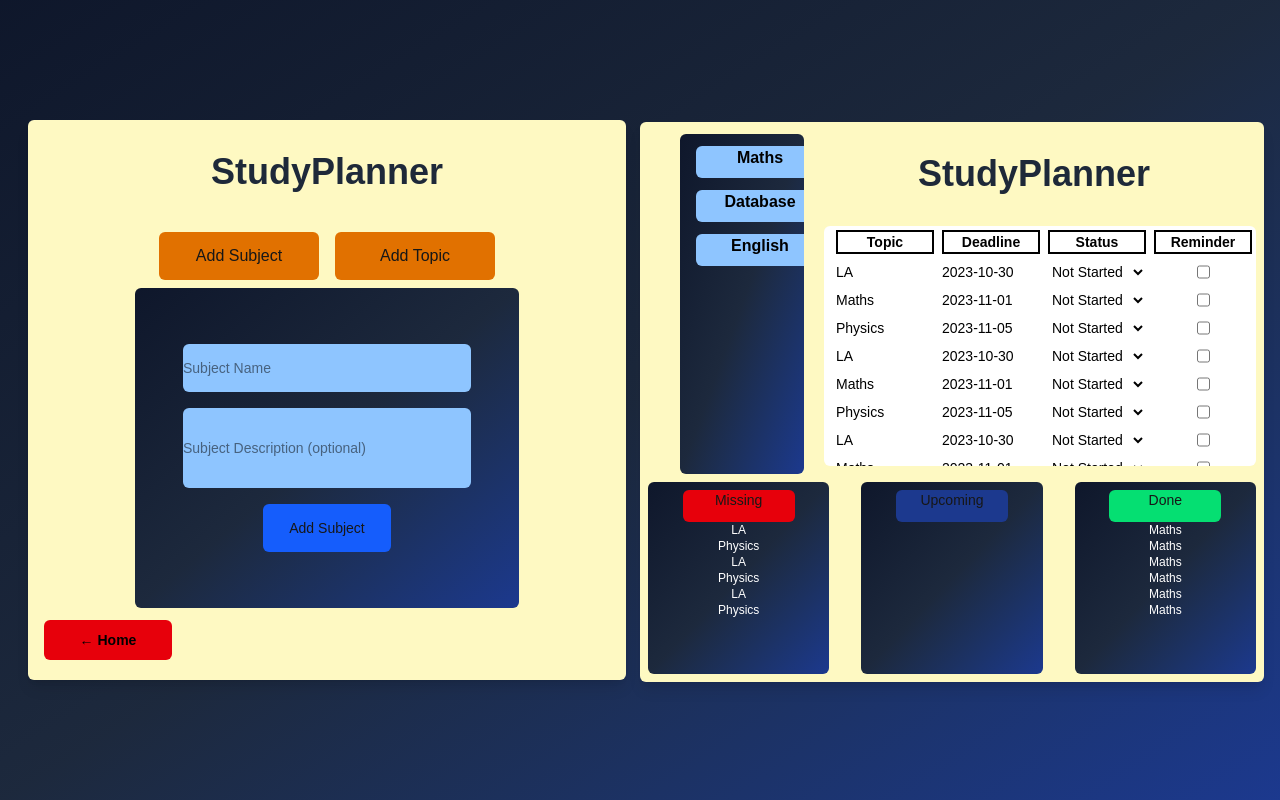
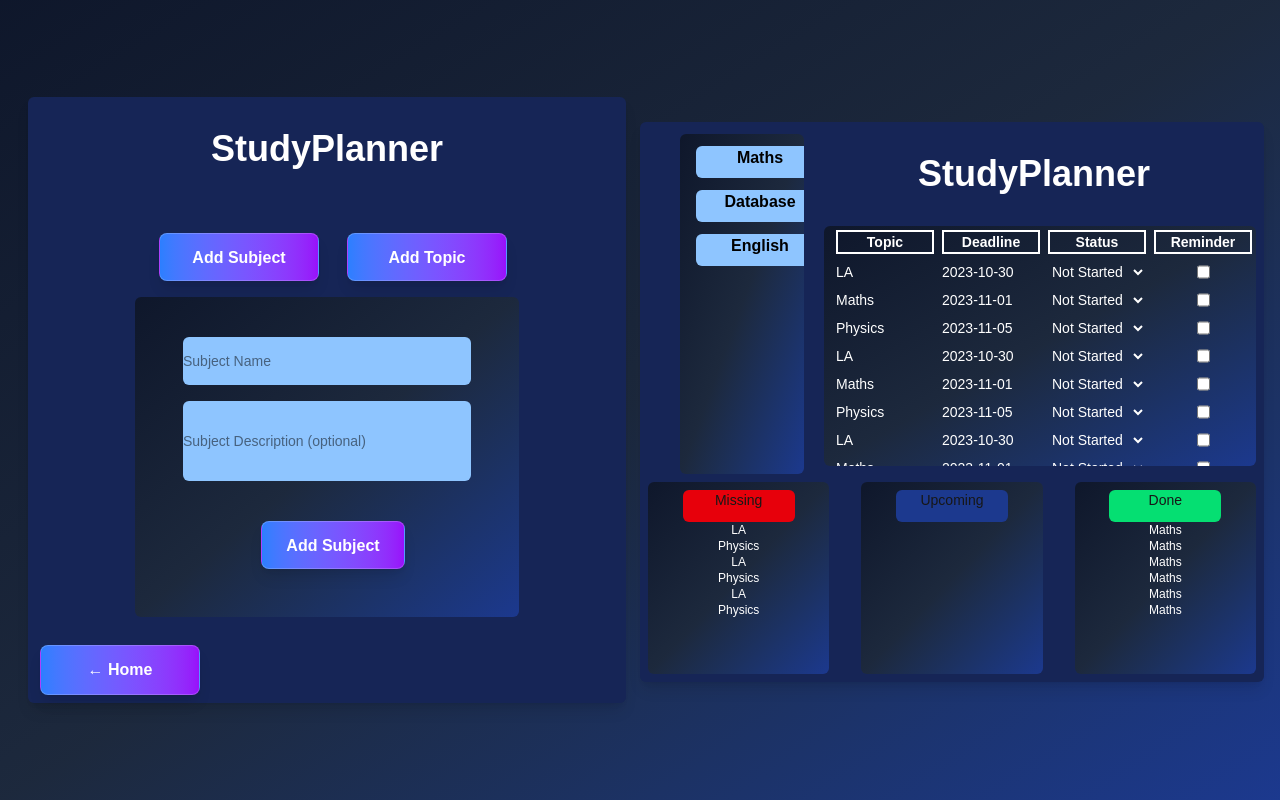
Before and after one commit to Qadeer572/StudyBuddy_Frontend, a Next.js app: page /studyPlanner in a window 1280 px wide. Built offline with nearby package versions, Linux system fonts and the light colour scheme.

Commit message:
hello world

```diff
--- a/src/app/studyPlanner/page.tsx
+++ b/src/app/studyPlanner/page.tsx
@@ -59,19 +59,19 @@ export default function StudyPlanner() {
 
     return (
         <div className="min-h-screen bg-gradient-to-br from-slate-900 via-slate-800 to-blue-900 flex flex-col items-center justify-end px-2 sm:px-4 md:px-4 md:flex-row md:justify-end  md:items-center">
-            <div className="min-h-96 w-full mt-0 mb-4 max-w-4xl bg-yellow-100 flex flex-col rounded-md shadow-lg md:min-h-[35rem] md:w-1/2  md:mt-4 md:ml-3">
-                <h1 className="text-2xl sm:text-3xl md:text-4xl font-bold text-center text-gray-800 p-4 sm:p-6 md:p-8 font-cursive">
+            <div className="min-h-96 w-full mt-0 mb-4 max-w-4xl bg-blue-950 flex flex-col rounded-md shadow-lg md:min-h-[35rem] md:w-1/2  md:mt-4 md:ml-3">
+                <h1 className="text-2xl sm:text-3xl md:text-4xl font-bold text-center text-white p-4 sm:p-6 md:p-8 font-cursive">
                     StudyPlanner
                 </h1>
                 <div className="flex flex-col sm:flex-row justify-center items-center space-x-0 sm:space-x-2 md:space-x-4 mt-2 mb-2">
                     <button
-                        className="w-full max-w-[10rem] h-[2.5rem] mt-0  bg-amber-600 rounded-md text-sm sm:text-base md:w-[10rem] md:h-[3rem]"
+                        className="w-[10rem]  ml-3 mb-2 mt-6 bg-gradient-to-r from-blue-500 to-purple-600 hover:from-blue-400 hover:to-purple-500 text-white font-bold py-3 px-6 rounded-lg shadow-lg hover:shadow-blue-400/25 transition-all duration-300 ease-in-out transform hover:scale-105 hover:-translate-y-1 border border-white/20 sm:text-base md:w-[10rem] md:h-[3rem]"
                         onClick={() => setActiveForm('form1')}
                     >
                         Add Subject
                     </button>
                     <button
-                        className="w-full max-w-[10rem] h-[2.5rem] mt-2 bg-amber-600 md:mt-0 rounded-md text-sm sm:text-base md:w-[10rem] md:h-[3rem]"
+                        className="w-[10rem]  ml-3 mb-2 mt-6 bg-gradient-to-r from-blue-500 to-purple-600 hover:from-blue-400 hover:to-purple-500 text-white font-bold py-3 px-6 rounded-lg shadow-lg hover:shadow-blue-400/25 transition-all duration-300 ease-in-out transform hover:scale-105 hover:-translate-y-1 border border-white/20 sm:text-base md:w-[10rem] md:h-[3rem]"
                         onClick={() => setActiveForm('form2')}
                     >
                         Add Topic
@@ -92,7 +92,7 @@ export default function StudyPlanner() {
                                     className="bg-blue-300 text-black w-full max-w-[16rem] sm:max-w-[18rem] h-[4rem] md:w-[18rem] md:h-[5rem] rounded-md text-sm"
                                     type="text"
                                 />
-                                <button className="bg-blue-600 w-full max-w-[8rem] h-[2.5rem] rounded-md hover:bg-red-500 text-sm md:w-[9rem] md:h-[3rem]">
+                                <button className="w-[10rem]  ml-3 mb-2 mt-6 bg-gradient-to-r from-blue-500 to-purple-600 hover:from-blue-400 hover:to-purple-500 text-white font-bold py-3 px-6 rounded-lg shadow-lg hover:shadow-blue-400/25 transition-all duration-300 ease-in-out transform hover:scale-105 hover:-translate-y-1 border border-white/20 md:w-[9rem] md:h-[3rem]">
                                     Add Subject
                                 </button>
                             </div>
@@ -121,7 +121,7 @@ export default function StudyPlanner() {
                                     className="bg-blue-300 text-black w-full max-w-[16rem] sm:max-w-[18rem] h-[2.5rem] md:w-[18rem] md:h-[3rem] rounded-md text-sm"
                                     type="date"
                                 />
-                                <button className="bg-blue-600 w-full max-w-[8rem] h-[2.5rem] rounded-md hover:bg-red-500 text-sm md:w-[9rem] md:h-[3rem]">
+                                <button className="w-[10rem]  ml-3 mb-2 mt-6 bg-gradient-to-r from-blue-500 to-purple-600 hover:from-blue-400 hover:to-purple-500 text-white font-bold py-3 px-6 rounded-lg shadow-lg hover:shadow-blue-400/25 transition-all duration-300 ease-in-out transform hover:scale-105 hover:-translate-y-1 border border-white/20 md:w-[9rem] md:h-[3rem]">
                                     Add Topic
                                 </button>
                             </div>
@@ -129,11 +129,11 @@ export default function StudyPlanner() {
                     )}
 
                 </div>
-                <div className="cursor-pointer flex mt-5 ml-3 mb-2 bg-red-600 w-[7rem] h-[2rem] rounded-md text-center hover:bg-blue-700 text-black font-bold text-sm md:w-[8rem] md:h-[2.5rem] md:ml-4 md:mt-2 md:mb-3">
-                      <button className="mx-auto" type="submit" onClick={() => router.push('./Home')}>  ← Home</button>
+                <div className="">
+                      <button className="w-[10rem]  ml-3 mb-2 mt-6 bg-gradient-to-r from-blue-500 to-purple-600 hover:from-blue-400 hover:to-purple-500 text-white font-bold py-3 px-6 rounded-lg shadow-lg hover:shadow-blue-400/25 transition-all duration-300 ease-in-out transform hover:scale-105 hover:-translate-y-1 border border-white/20" type="submit" onClick={() => router.push('./Home')}>  ← Home</button>
                     </div>
             </div>
-            <div className="flex flex-col min-h-96 w-full max-w-4xl mt-3 mb-2 bg-yellow-100 rounded-md  shadow-lg sm:w-3/4 md:h-[35rem] md:ml-3.5 md:w-1/2">
+            <div className="flex flex-col min-h-96 w-full max-w-4xl mt-3 mb-2  bg-blue-950 rounded-md  shadow-lg sm:w-3/4 md:h-[35rem] md:ml-3.5 md:w-1/2">
                 <div className="flex flex-col md:flex-row">
                     <div className="overflow-y-auto h-[10rem] sm:h-[12rem] flex flex-col mt-3 ml-2 sm:ml-10 w-full max-w-[18rem] sm:max-w-[25rem] rounded-md   md:w-[10rem] md:h-85 bg-gradient-to-br from-slate-900 via-slate-800 to-blue-900">
                         {subject.map((sub, index) => (
@@ -141,11 +141,11 @@ export default function StudyPlanner() {
                         ))}
                     </div>
                     <div className="flex flex-col">
-                        <h1 className="text-2xl sm:text-3xl md:text-4xl font-bold text-center text-gray-800 p-4 sm:p-6 md:p-8 font-cursive">
+                        <h1 className="text-2xl sm:text-3xl md:text-4xl font-bold text-center text-white p-4 sm:p-6 md:p-8 font-cursive">
                             StudyPlanner
                         </h1>
-                        <div className="overflow-x-auto bg-white rounded-md shadow-blue-950 mx-2 sm:ml-5 md:w-[27rem] md:h-[15rem]">
-                            <table className="w-full text-black text-xs sm:text-sm">
+                        <div className="overflow-x-auto bg-gradient-to-br from-slate-900 via-slate-800 to-blue-900 rounded-md shadow-blue-950 mx-2 sm:ml-5 md:w-[27rem] md:h-[15rem]">
+                            <table className="w-full text-white text-xs sm:text-sm">
                                 <thead>
                                     <tr className="flex p-1">
                                         <th className="ml-2 border-2 flex-1 md:w-[6rem]">Topic</th>
```
